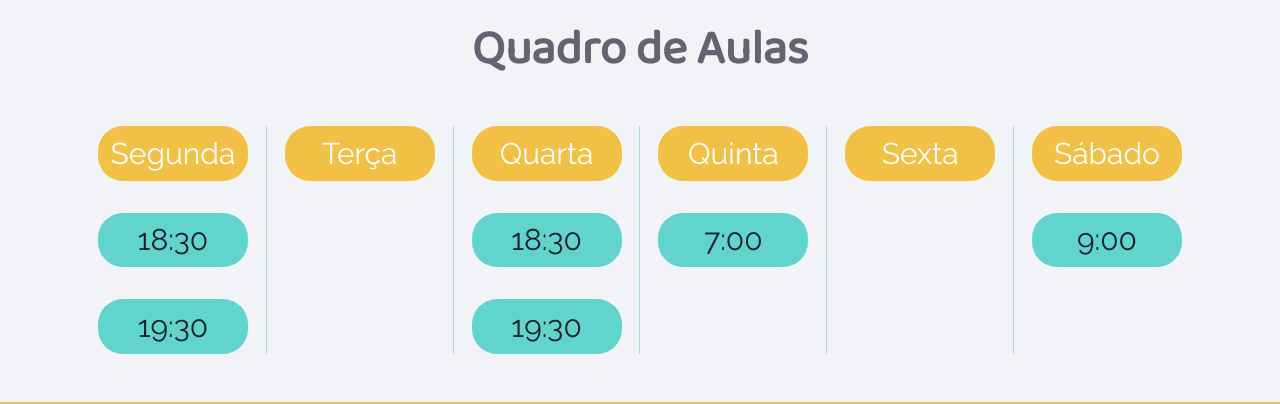
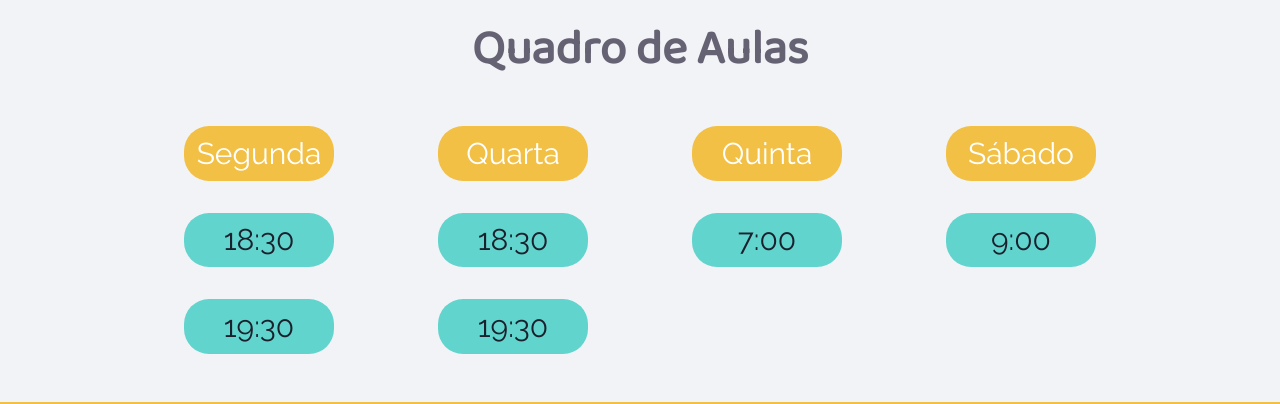
Before and after one commit to Rodrigo-Brezolin-Buquera/YGM-SPA, a React (Create React App) app: page / in a window 1280 px wide. Shown: the part 2920-3324 px from the top of the page. Built offline with nearby package versions, Linux system fonts and the light colour scheme.

Commit message:
divider retirados - o dia só aparece se tem aula

```diff
--- a/src/pages/mainPage/components/agenda/Agenda.js
+++ b/src/pages/mainPage/components/agenda/Agenda.js
@@ -15,7 +15,7 @@ export const Agenda = () => {
             gap="1em"
             paddingTop={"1em"}
             minHeight="30em"
-            h={["100em","100em", "30em"]}
+            h={["70em","70em", "30em"]}
         >
             <Heading fontSize={"5xl"} color={"brand.500"} marginTop={"1em"} > Quadro de Aulas </Heading>
             <Box
@@ -28,17 +28,17 @@ export const Agenda = () => {
                 padding={"2em"}
                 flexGrow={"2"}
             >
-                <DayCard day={"Segunda"} classes={mondayClasses} />
-                <Divider orientation={"vertical"} borderColor={"brand.100"}/>
-                <DayCard day={"Terça"} classes={tuesdayClasses} />
-                <Divider orientation={"vertical"} borderColor={"brand.100"}/>
-                <DayCard day={"Quarta"} classes={wednesdayClasses} />
-                <Divider orientation={"vertical"} borderColor={"brand.100"}/>
-                <DayCard day={"Quinta"} classes={thursdayClasses} />
-                <Divider orientation={"vertical"} borderColor={"brand.100"}/>
-                <DayCard day={"Sexta"} classes={fridayClasses} />
-                <Divider orientation={"vertical"} borderColor={"brand.100"}/>
-                <DayCard day={"Sábado"} classes={saturdayClasses} />
+                {mondayClasses?.length ? <DayCard day={"Segunda"} classes={mondayClasses} /> : null}
+
+               {tuesdayClasses?.length ?  <DayCard day={"Terça"} classes={tuesdayClasses} /> : null}
+
+               {wednesdayClasses?.length ?  <DayCard day={"Quarta"} classes={wednesdayClasses} /> : null}
+
+               {thursdayClasses?.length ?  <DayCard day={"Quinta"} classes={thursdayClasses} /> : null}
+
+               {fridayClasses?.length ?  <DayCard day={"Sexta"} classes={fridayClasses} /> : null}
+
+               {saturdayClasses?.length ?  <DayCard day={"Sábado"} classes={saturdayClasses} /> : null}
             </Box>
 
             <Box
--- a/src/pages/mainPage/components/teachers/Teachers.js
+++ b/src/pages/mainPage/components/teachers/Teachers.js
@@ -13,7 +13,7 @@ export const Teachers = () => {
             padding={"2em"}
             alignItems={"center"}
         >
-            <Heading fontSize={"5xl"} color="brand.400"> Nossos professores </Heading>
+            <Heading fontSize={"5xl"} color="brand.400" textAlign={"center"}> Nossos professores </Heading>
             {teachersInformations.map(teacher => (
                 <TeacherCard
                     image={teacher.image}
```
